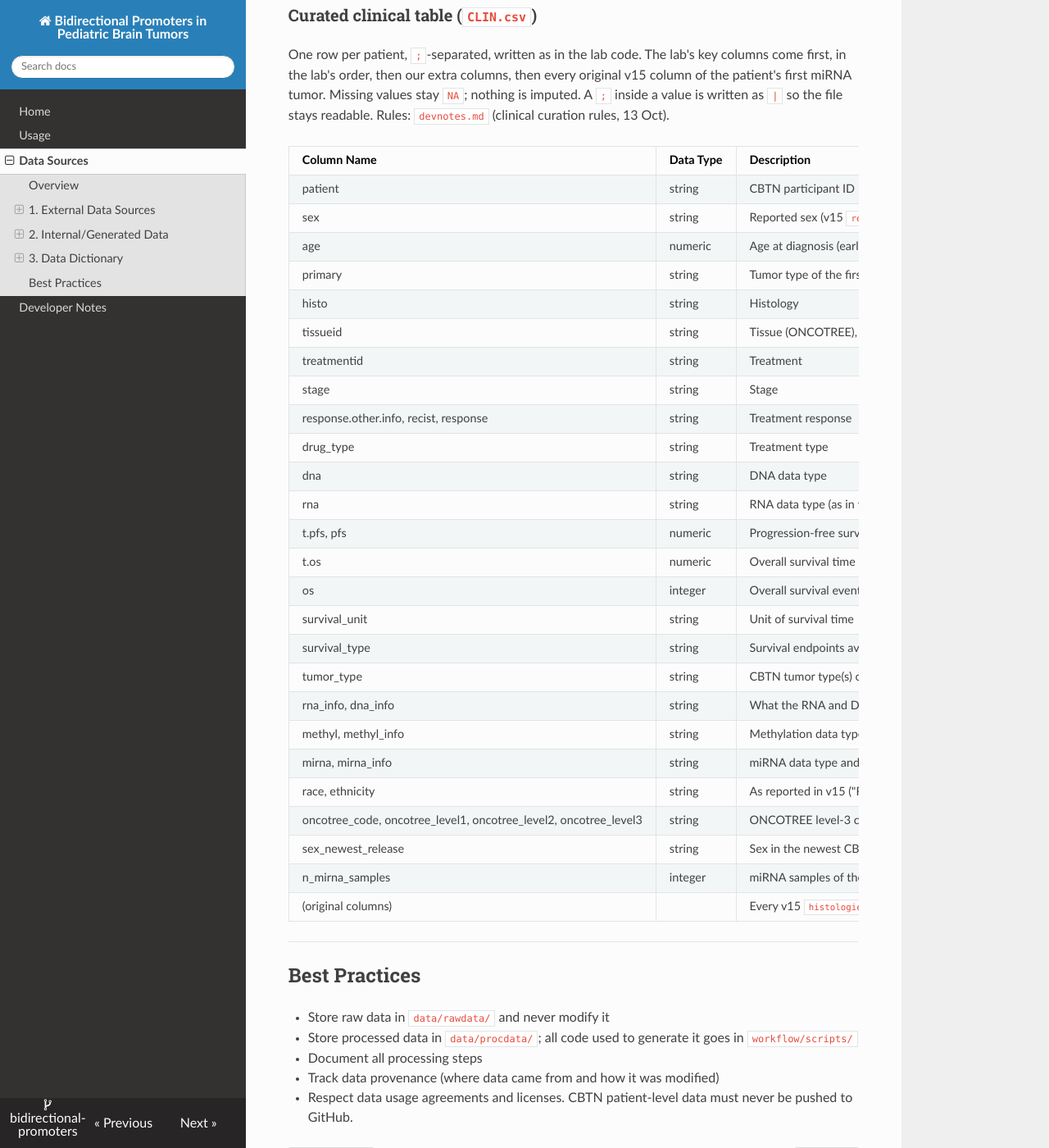
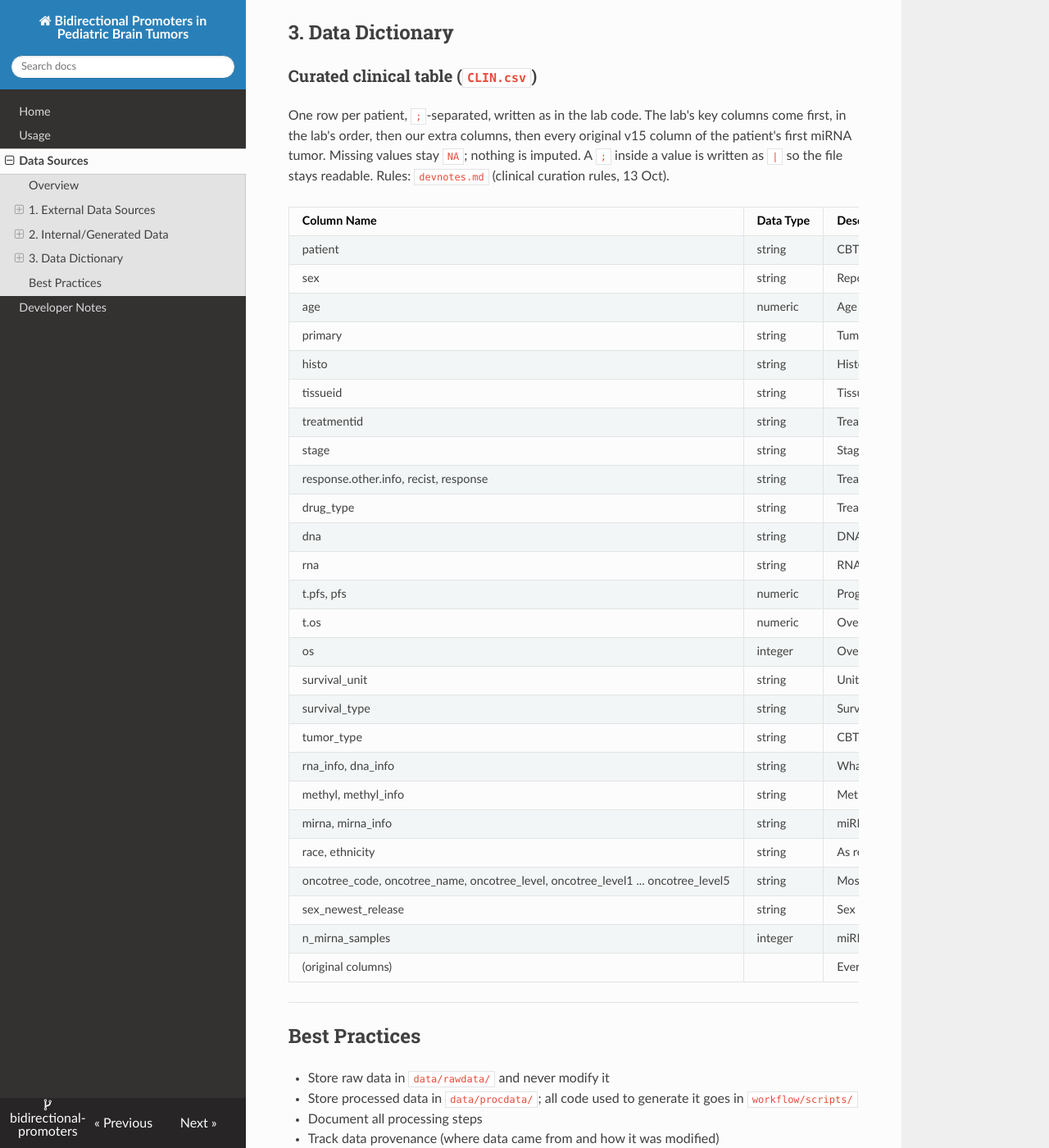
Before and after one commit to wanglab-cns/bidirectional-promoters, an MkDocs documentation site: the page built from docs/data_sources.md, in a window 1280 px wide and 1400 px high, scrolled down 3755 px. Shown: the whole window at 82% size. Built offline with MkDocs 1.6.1, drawn with Linux system fonts in a browser that asks for light colours; nearby versions of some CDN libraries; some of the changed text lies outside the part shown.

Commit message:
feat: most detailed ONCOTREE code per patient via AnnotationGx (Farnoosh's rule)
Ordered mapping rules in metadata/oncotree_mapping.csv (tumor type, molecular
subtype, pathology text); name at every ONCOTREE level in CLIN.

Co-Authored-By: Claude Opus 5.5 <noreply@anthropic.com>

```diff
--- a/docs/data_sources.md
+++ b/docs/data_sources.md
@@ -167,7 +167,7 @@ nothing is imputed. A `;` inside a value is written as ` | ` so the file stays r
 | methyl, methyl_info | string | Methylation data type and processing | N/A | epic; processing NA until decided |
 | mirna, mirna_info | string | miRNA data type and processing | N/A | htg; raw counts |
 | race, ethnicity | string | As reported in v15 ("Reported Unknown", "Not Available" kept as written) | N/A | |
-| oncotree_code, oncotree_level1, oncotree_level2, oncotree_level3 | string | ONCOTREE level-3 code (MPE for myxopapillary ependymoma, else the type code) and the names at levels 1 (tissue), 2 (family) and 3 (type), as Farnoosh asked on 13 Oct | N/A | e.g. MBL; CNS/Brain; Embryonal Tumor; Medulloblastoma |
+| oncotree_code, oncotree_name, oncotree_level, oncotree_level1 ... oncotree_level5 | string | Most detailed ONCOTREE code the data supports (Farnoosh's rule), from the rules in `metadata/oncotree_mapping.csv`, with its name, level, and the name at each level (1 = tissue, 2 = family, 3 = type, 4-5 = subtypes; NA below the code's level). A patient whose samples map to different codes keeps all, joined with ` / ` | N/A | e.g. MBLG4, Medulloblastoma, Group 4, 5 |
 | sex_newest_release | string | Sex in the newest CBTN release, as a check | N/A | F, M, NA |
 | n_mirna_samples | integer | miRNA samples of the patient in the six types | N/A | 1 to 3 |
 | (original columns) | | Every v15 `histologies.tsv` column of the patient's first miRNA tumor, except those turned into key columns | | |
```
Also changed, not shown: other parts of docs/data_sources.md (+1 -1 lines), metadata/README.md (+7 -0 lines), 2 other files.
